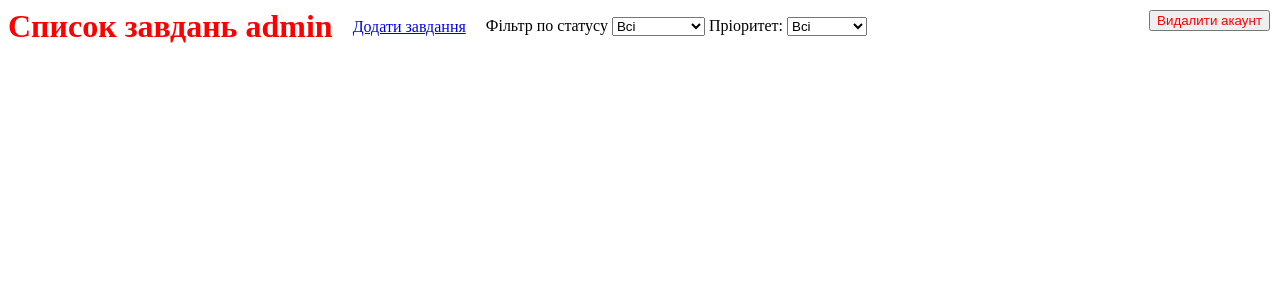
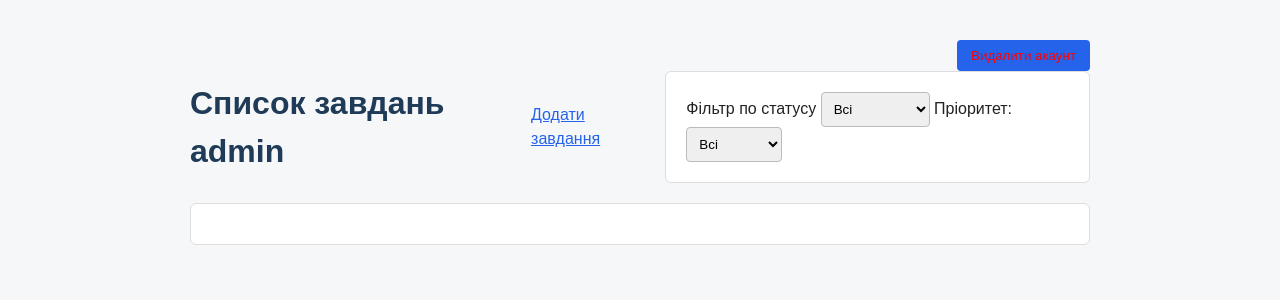
Before and after one commit to Vitalii-48/ToDo, a Flask app: page /tasks in a window 1280 px wide. Shown: the top 300 px of the page. Run offline with Flask 3, Linux system fonts and the light colour scheme; a user stored in the database is signed in; data comes from the database, SQL or seed files in the repository.

Commit message:
Add minimal page styling

```diff
--- a/static/css/style.css
+++ b/static/css/style.css
@@ -1,20 +1,63 @@
-/* style.css */
-
-h1 {
-    color: red;
+body {
+    max-width: 900px;
+    margin: 40px auto;
+    padding: 0 20px;
+    font-family: Arial, sans-serif;
+    color: #222;
+    background: #f6f7f9;
+    line-height: 1.5;
 }
 
-h2 {
-    font-family: Arial;
-    color: brown;
+h1,
+h2,
+h3 {
+    color: #1f3b57;
+}
+
+a {
+    color: #2563eb;
+}
+
+form,
+ol,
+ul {
+    background: #fff;
+    border: 1px solid #ddd;
+    border-radius: 6px;
+    padding: 20px;
+}
+
+input,
+select {
+    padding: 8px;
+    border: 1px solid #bbb;
+    border-radius: 4px;
+}
+
+button {
+    padding: 8px 14px;
+    border: 0;
+    border-radius: 4px;
+    color: #fff;
+    background: #2563eb;
+    cursor: pointer;
+}
+
+button:hover {
+    background: #1d4ed8;
 }
 
 .error-message {
-    color: red;
-    }
+    color: #c00;
+}
 
 .delete_account {
-    position: absolute;
-    top: 10px;
-    right: 10px;
+    text-align: right;
 }
+
+.delete_account form {
+    display: inline-block;
+    padding: 0;
+    border: 0;
+    background: transparent;
+}
```
